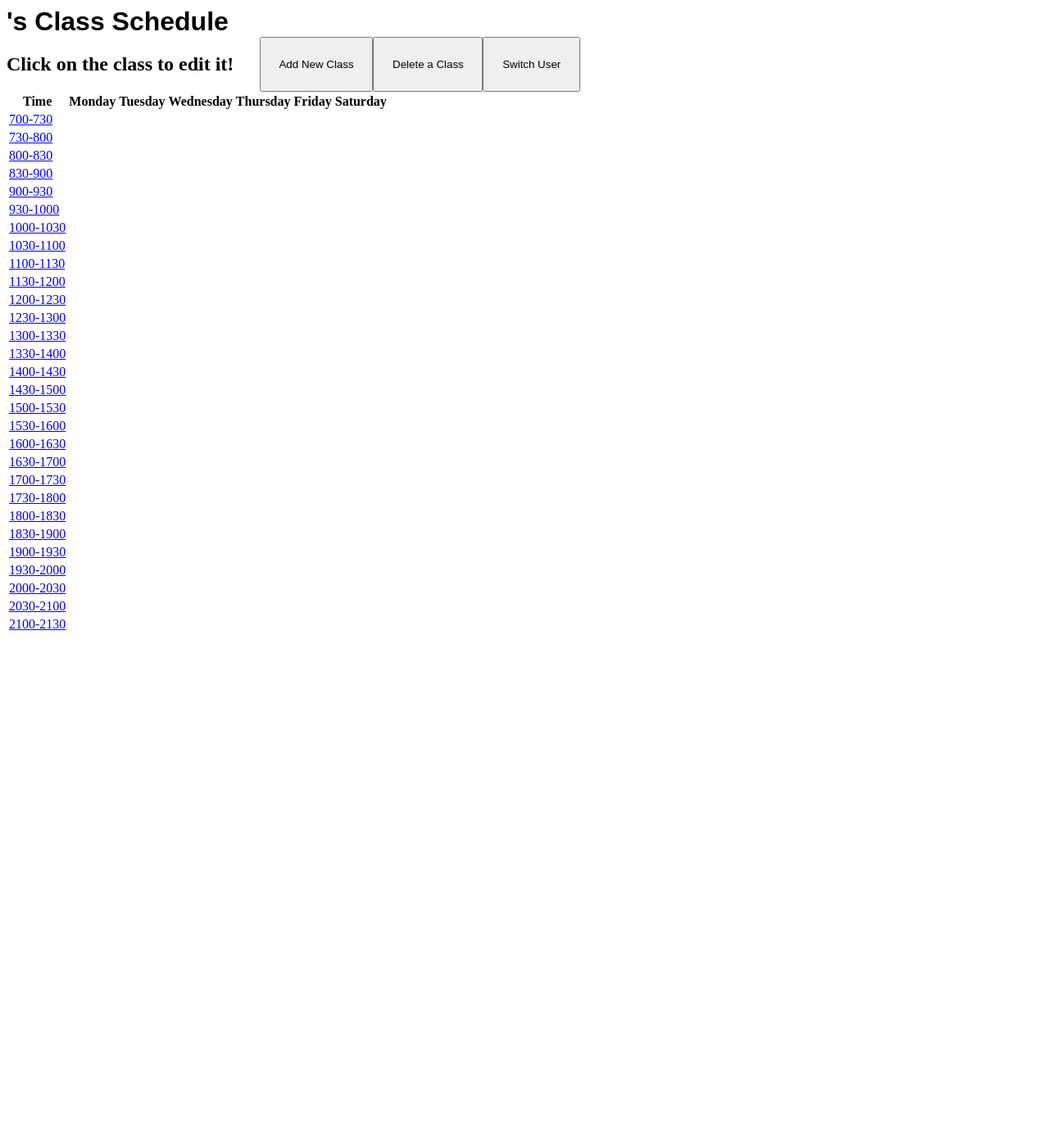
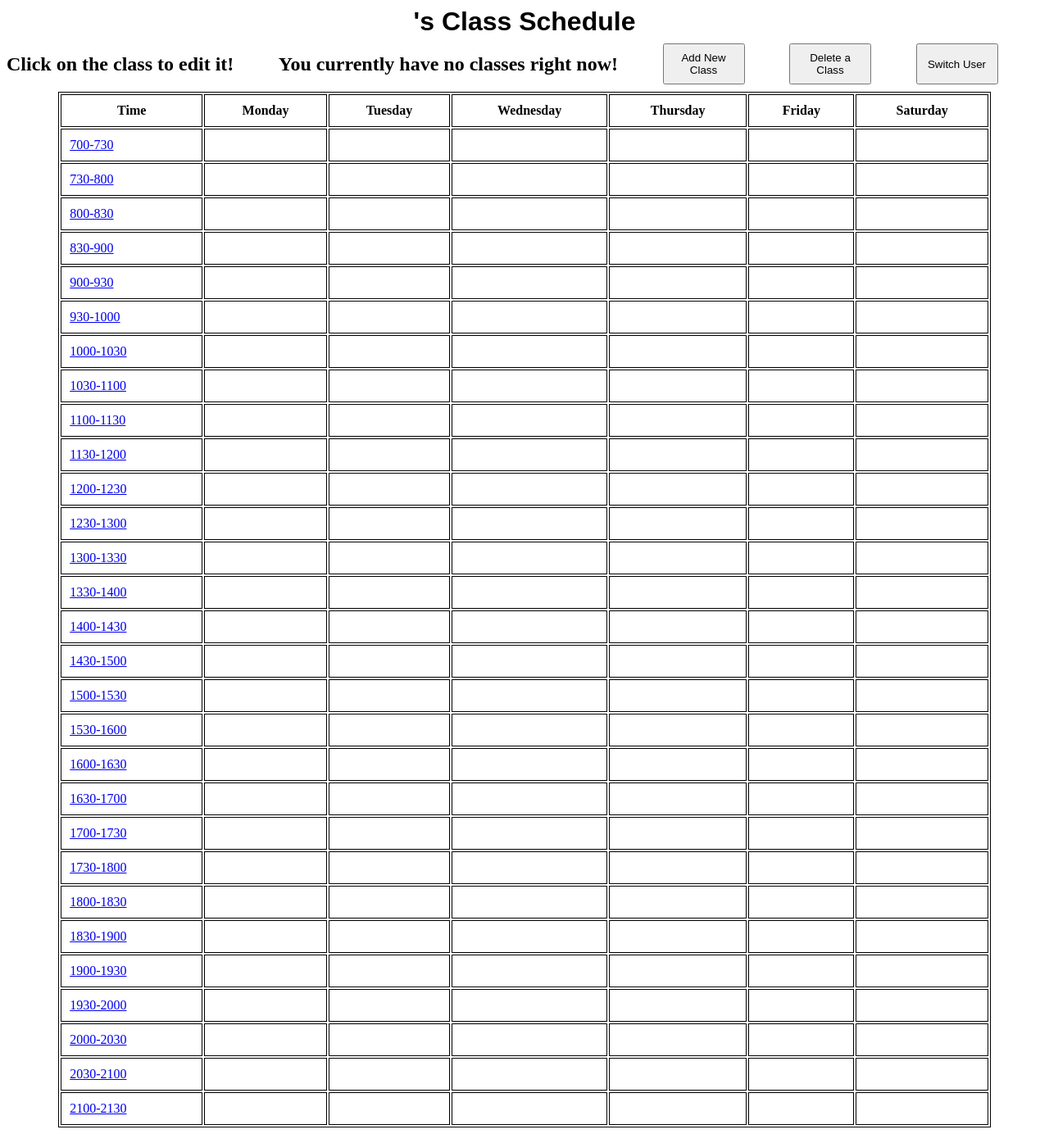
Before and after one commit to sebastienReaport/itmgt25.03B-group6-capstone_project, a Flask app: page /calendar in a window 1280 px wide. Shown: the whole page at 82% size. Before the commit the page ends 769 px from the top, so only its background shows below. Run offline with Flask 2, Linux system fonts and the light colour scheme.

Commit message:
Added some features and fixed some bugs

```diff
--- a/app.py
+++ b/app.py
@@ -1,7 +1,6 @@
 from flask import Flask, render_template, request, redirect, url_for, flash
 from datetime import datetime
 import pandas as pd
-import pickle
 import json
 
 app = Flask(__name__)
@@ -27,6 +26,11 @@ testdf = pd.DataFrame(timeSlots,columns=["Time"])
 for day in days_of_week:
     testdf[day] = scheduleFillers
 timeslot_and_index = dict(zip(timeSlots, testdf.index))
+
+#Create JSON file to store basic info
+calendarInfo = {"days": days_of_week, "timeslots": timeSlots}
+with open(".\\records\\calendarInfo.json", "w") as f:
+    json.dump(calendarInfo,f)
 
 #Create Classes List
 classRecords = list()
@@ -146,7 +150,17 @@ def index():
         listOfUserSchedules.update(updateUserInfo)
         with open(pathToSchedules, "w") as f:
             json.dump(listOfUserSchedules,f)
-    return render_template('calendar.html', table = testdf, currentUser = currentUser)
+
+    #Check current class
+    timeNow = int(datetime.now().strftime('%H%M'))
+    dayNow = datetime.now().strftime('%A')
+    currentClass = "none"
+    for record in classRecords:
+        daysWithClasses = record["days"].split(",")
+        if timeNow >= int(record["class_time_start"]) and timeNow < int(record["class_time_end"]) and dayNow in daysWithClasses:
+            currentClass = record["class_name"]
+            break
+    return render_template('calendar.html', table = testdf, currentUser = currentUser, currentClass = currentClass)
 
 @app.route('/newclass', methods= ['POST','GET'])
 def add_new_class():
--- /dev/null
+++ b/records/calendarInfo.json
@@ -0,0 +1 @@
+{"days": ["Monday", "Tuesday", "Wednesday", "Thursday", "Friday", "Saturday"], "timeslots": ["700-730", "730-800", "800-830", "830-900", "900-930", "930-1000", "1000-1030", "1030-1100", "1100-1130", "1130-1200", "1200-1230", "1230-1300", "1300-1330", "1330-1400", "1400-1430", "1430-1500", "1500-1530", "1530-1600", "1600-1630", "1630-1700", "1700-1730", "1730-1800", "1800-1830", "1830-1900", "1900-1930", "1930-2000", "2000-2030", "2030-2100", "2100-2130"]}
--- a/records/schedules.json
+++ b/records/schedules.json
@@ -1 +1 @@
-{"Seb": [{"class_name": "English", "class_time_start": "800", "class_time_end": "1300", "days": "Tuesday,Thursday"}, {"class_name": "Mathematics", "class_time_start": "1000", "class_time_end": "1300", "days": "Monday,Wednesday,Friday"}]}
+{"": [], "Seb": [{"class_name": "Math", "class_time_start": "1000", "class_time_end": "1500", "days": "Monday,Wednesday,Friday"}, {"class_name": "English", "class_time_start": "1000", "class_time_end": "1300", "days": "Tuesday,Thursday"}]}
--- a/static/css/index.css
+++ b/static/css/index.css
@@ -1,10 +1,34 @@
 h1 {
     margin: 0;
     font-family: sans-serif;
+
 }
 
 .naviLinks {
     display: grid;
-    grid-template-columns: auto auto auto auto;
-    width: 700px;
+    align-items: center;
+    grid-template-columns: auto auto auto auto auto;
+    width: 100%;
 }
+
+.button {
+    height: 50px;
+    width: 100px;
+}
+
+.center {
+    width: 100%;
+    display: flex;
+    justify-content: center;
+    align-items: center;
+}
+
+table {
+    border: 1px solid;
+    width: 90%;
+}
+
+td,th{
+    border: 1px solid;
+    padding: 10px;
+}
--- a/static/javascript/addUpdateAndDelete.js
+++ b/static/javascript/addUpdateAndDelete.js
@@ -34,8 +34,3 @@ function warning(e)
         e.preventDefault();
     }
 }
-
-function test(){
-    var testVar = '{{day_of_week}}';
-    alert(testVar);
-}
--- a/templates/calendar.html
+++ b/templates/calendar.html
@@ -7,13 +7,19 @@
 
 <!-- Insert Body Here -->
 {% block body %}
-<h1>{{currentUser}}'s Class Schedule</h1>
+<div class="center"><h1>{{currentUser}}'s Class Schedule</h1></div>
 <div class="naviLinks">
     <h2>Click on the class to edit it!</h2>
-    <button onclick="document.location='/newclass'">Add New Class</button>
-    <button onclick="document.location='/delete'">Delete a Class</button>
-    <button onclick="document.location='/'">Switch User</button>
+    {% if currentClass == "none"%}
+        <h2>You currently have no classes right now!</h2>
+    {% else %}
+        <h2>You currently have {{currentClass}} right now!</h2>
+    {% endif %}
+    <button class="button" onclick="document.location='/newclass'">Add New Class</button>
+    <button class="button" onclick="document.location='/delete'">Delete a Class</button>
+    <button class="button" onclick="document.location='/'">Switch User</button>
 </div>
+<div class="center">
     <table class="schedule">
         <tr>
             {% for header in table.columns.values %}
@@ -31,4 +37,5 @@
             </tr>
         {% endfor %}
     </table>
+</div>
 {% endblock %}
--- a/templates/newclass.html
+++ b/templates/newclass.html
@@ -4,10 +4,6 @@
 {% block head %}
 <link rel="stylesheet" href="{{ url_for('static', filename='css/newclass.css')}}">
 <script src="{{ url_for('static', filename='javascript/addUpdateAndDelete.js')}}">
-    function test(){
-        var testVar = '{{day_of_week}}';
-        alert(testVar);
-}
 </script>
 {% endblock %}
 
@@ -22,5 +18,4 @@
     <p><input type = "submit" value = "Add the Class" /></p>
 </form>
 <button onclick="document.location='/calendar'">Return to Calendar</button>
-<button onclick="test()">Dev Test</button>
 {% endblock %}
```
Lines whose indentation alone changed are shown as unchanged.
